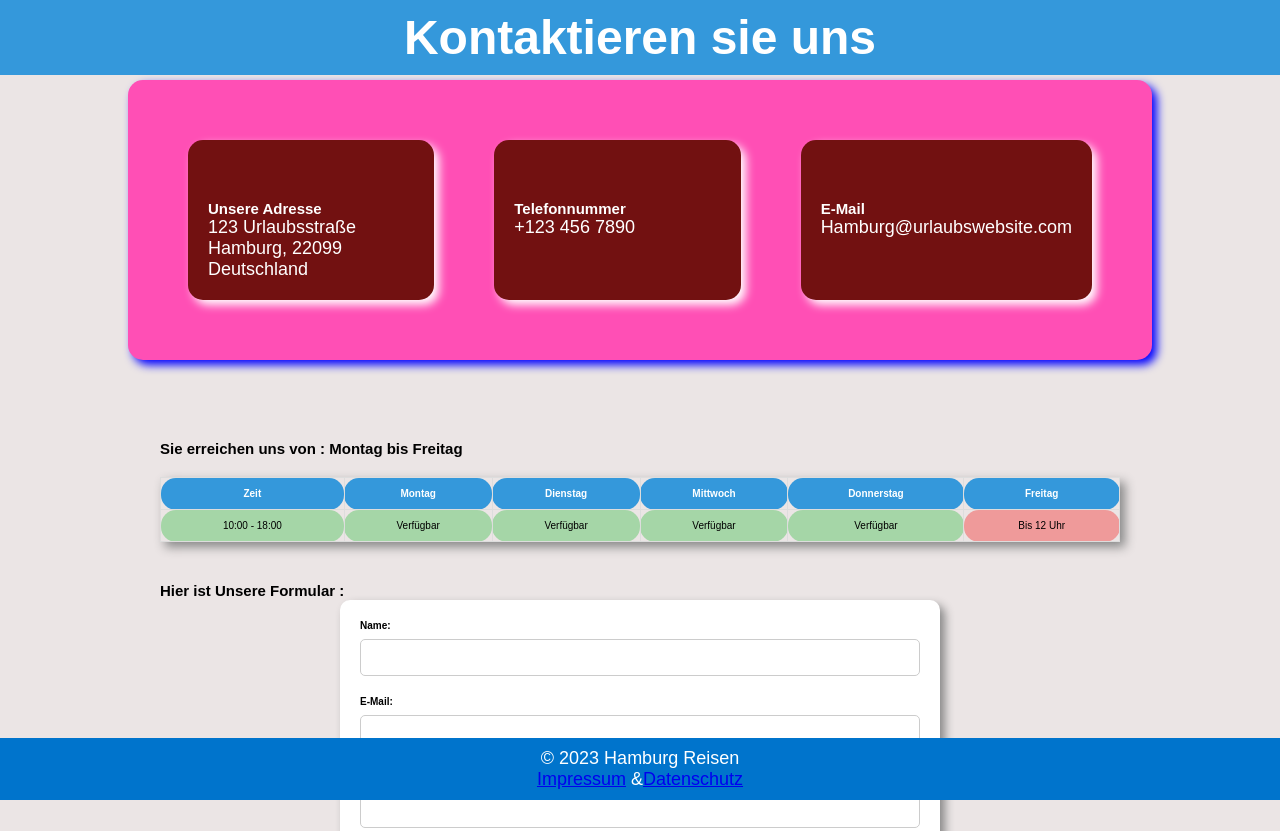
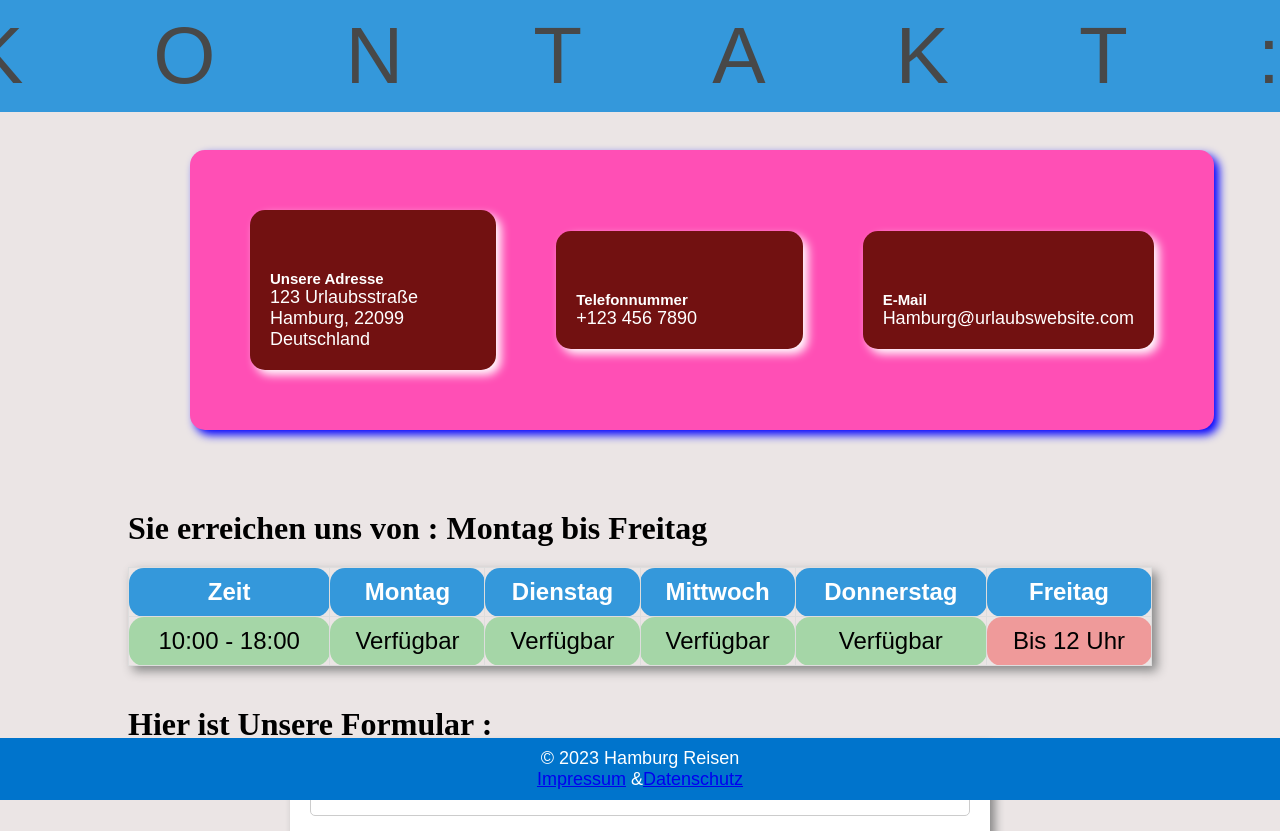
Before and after one commit to bechirmejri/Djerba, a plain HTML site: page kontakt.html in a window 1280 px wide. Shown: the top 831 px of the page. Drawn offline with Linux system fonts and the light colour scheme.

Commit message:
git pull

```diff
--- a/kontakt.html
+++ b/kontakt.html
@@ -9,7 +9,17 @@
 </head>
 <body class="body2">
     <header class="header1">
-        <h1>Kontaktieren sie uns</h1>
+
+  <ul class="ul-nav">
+    <li>K</li>
+    <li>O</li>
+    <li>N</li>
+    <li>T</li>
+    <li>A</li>
+    <li>K</li>
+    <li>T</li>
+    <li>:</li>
+  </ul>
     </header>
     <section class="contact-details">
         <div class="address">
@@ -29,7 +39,7 @@
 
     </section>
     <section class="reservation-table">
-        <h2> Sie erreichen uns von : Montag bis Freitag</h2>
+        <h2 class="h2-table"> Sie erreichen uns von : Montag bis Freitag</h2>
         <table class="table1">
             <thead>
                 <tr>
@@ -55,7 +65,7 @@
 
         </table>
 
-        <h2>Hier ist Unsere Formular :</h2>
+        <h2 class="h2-table">Hier ist Unsere Formular :</h2>
     </section>
     <!--formular für reservation-->
     <section class="reservation-form">
--- a/style.css
+++ b/style.css
@@ -18,27 +18,14 @@
       animation: backgroundTransition 20s infinite;}
   .body2 {
 
-    height: 1400px;
+    height: 1550px;
   }
 
-  .body1{
 
-  }
 
   /* responsives  für kleine Handys*/
-  @media screen and (max-width: 599px) {
-   main{
 
-    box-sizing: border-box;
 
-   }
-   .container12{
-    flex: 0 0 50%; /* Jedes Element nimmt 50% der Breite ein */
-    box-sizing: border-box;
-    padding: 10px;
-
-   }
- }
 
   /* style für Header*/
 
@@ -48,6 +35,66 @@
     text-align: center;
     padding-bottom: 200px;
   }
+   /* style für Header animation*/
+   .ul-nav {
+    display: flex;
+    justify-content: center;
+    align-items: center;
+    gap: 100px;
+  }
+  .ul-nav li {
+    list-style: none;
+    columns: #484848;
+    font-size: 80px;
+    letter-spacing: 30px;
+    font-weight: 500;
+    animation: lighting 1.4s infinite linear;
+  }
+
+  @keyframes lighting {
+    0% {
+      color: #484848;
+      text-shadow: none;
+    }
+
+    90% {
+      color: #484848;
+      text-shadow: none;
+    }
+
+    100% {
+      color: gold;
+      text-shadow: 0 0 7px #fff900, 0 0 7px orange;
+    }
+  }
+
+  .ul-nav li:nth-child(1) {
+    animation-delay: 0;
+  }
+
+  .ul-nav li:nth-child(2) {
+    animation-delay: 0.2s;
+  }
+
+   .ul-nav li:nth-child(3) {
+    animation-delay: 0.3s;
+  }
+   .ul-nav li:nth-child(4) {
+    animation-delay: 0.4s;
+  }
+   .ul-nav li:nth-child(5) {
+    animation-delay: 0.5s;
+  }
+   .ul-nav li:nth-child(6) {
+    animation-delay: 0.6s;
+  }
+   .ul-nav li:nth-child(7) {
+    animation-delay: 0.7s;
+  }
+   .ul-nav li:nth-child(8) {
+    animation-delay: 0.8s;}
+ /* style für Header*/
+
   .container-10{
     max-width: 130rem;
     margin: 50px auto;
@@ -197,6 +244,8 @@
   position: fixed;
   top: 0;
   width: 100%;
+  margin-top: 0;
+
 
 }
 .header1 h1{
@@ -204,11 +253,13 @@
 }
 .contact-details {
   display: flex;
-  margin-bottom: 250px;
+  margin-bottom: 50px;
+ margin-top: 150px;
+ margin-left: 190px;
   flex-wrap: wrap;
-  justify-content: space-around;
+  justify-content: center;
+  align-items: center;
   max-width: 80%;
-  margin: 80px auto;
   padding: 30px;
   background-color: #ebeeeb;
   border-radius: 15px;
@@ -232,11 +283,16 @@
 
 .reservation-table {
 
-  max-width: 75%;
-  height: 80px;
+  max-width: 80%;
+  height: 150px;
   margin: 80px auto;
 
 
+}
+.h2-table{
+  font-family: 'Times New Roman', Times, serif;
+  font-weight: bold;
+  font-size: xx-large;
 }
 
 h2{
@@ -256,6 +312,7 @@ th, td {
   padding: 10px;
    border-radius: 15px;
   text-align: center;
+  font-size: x-large;
 }
 
 th {
@@ -275,7 +332,7 @@ th {
   transform: scale(1.3);
 }
 .reservation-form {
-  max-width: 600px;
+  max-width: 700px;
   margin: 20px auto;
   padding: 20px;
   background-color: #fff;
@@ -400,7 +457,7 @@ button {
   position: relative;
   right: 600px;
   top: 100px;
-  height: 40px;
+  height: 80px;
   text-decoration: none;
 
 }
@@ -410,6 +467,7 @@ button {
 span a{
   color: black;
   text-decoration: none;
+  font-size: x-large;
 }
 .desin{
   display:flex;
```
